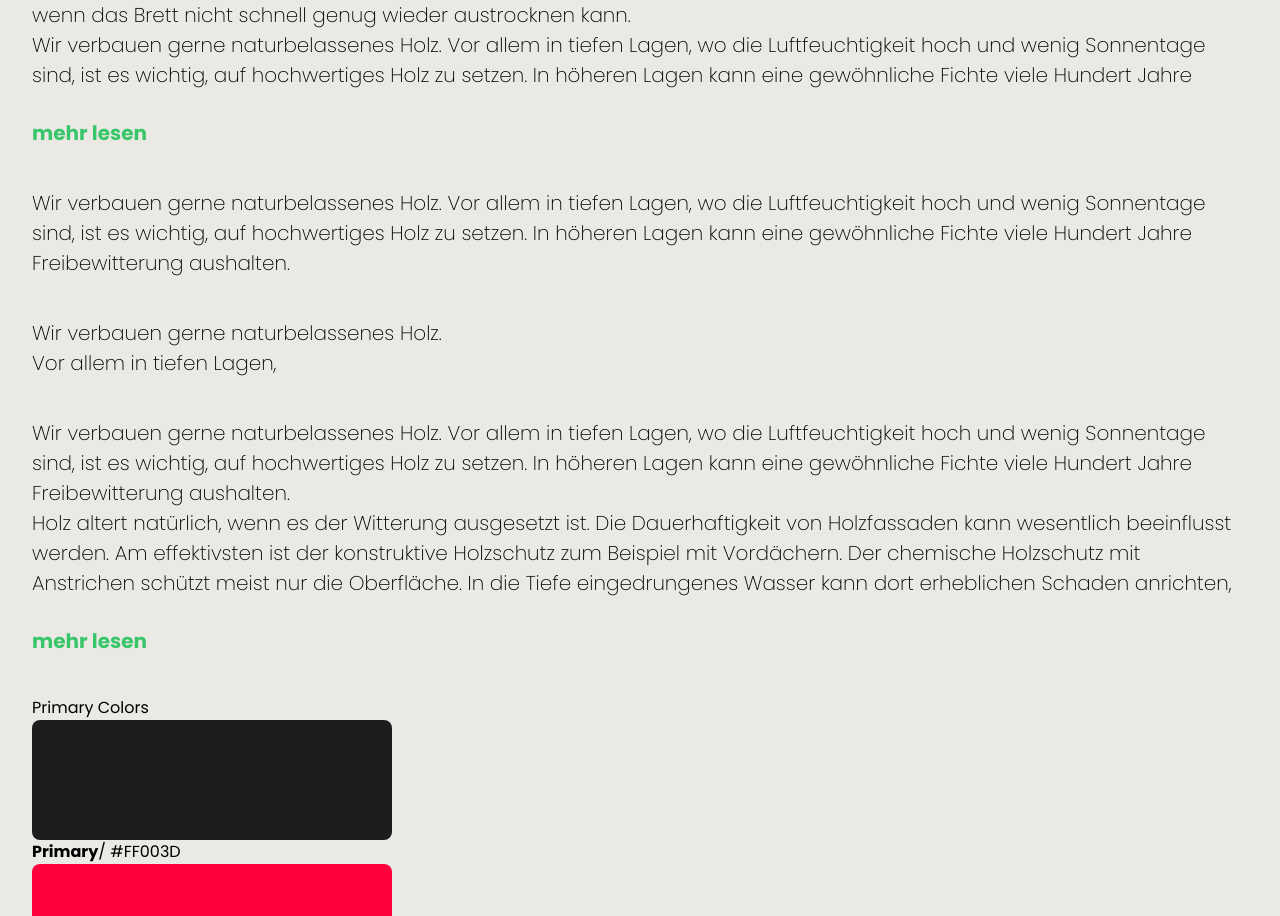
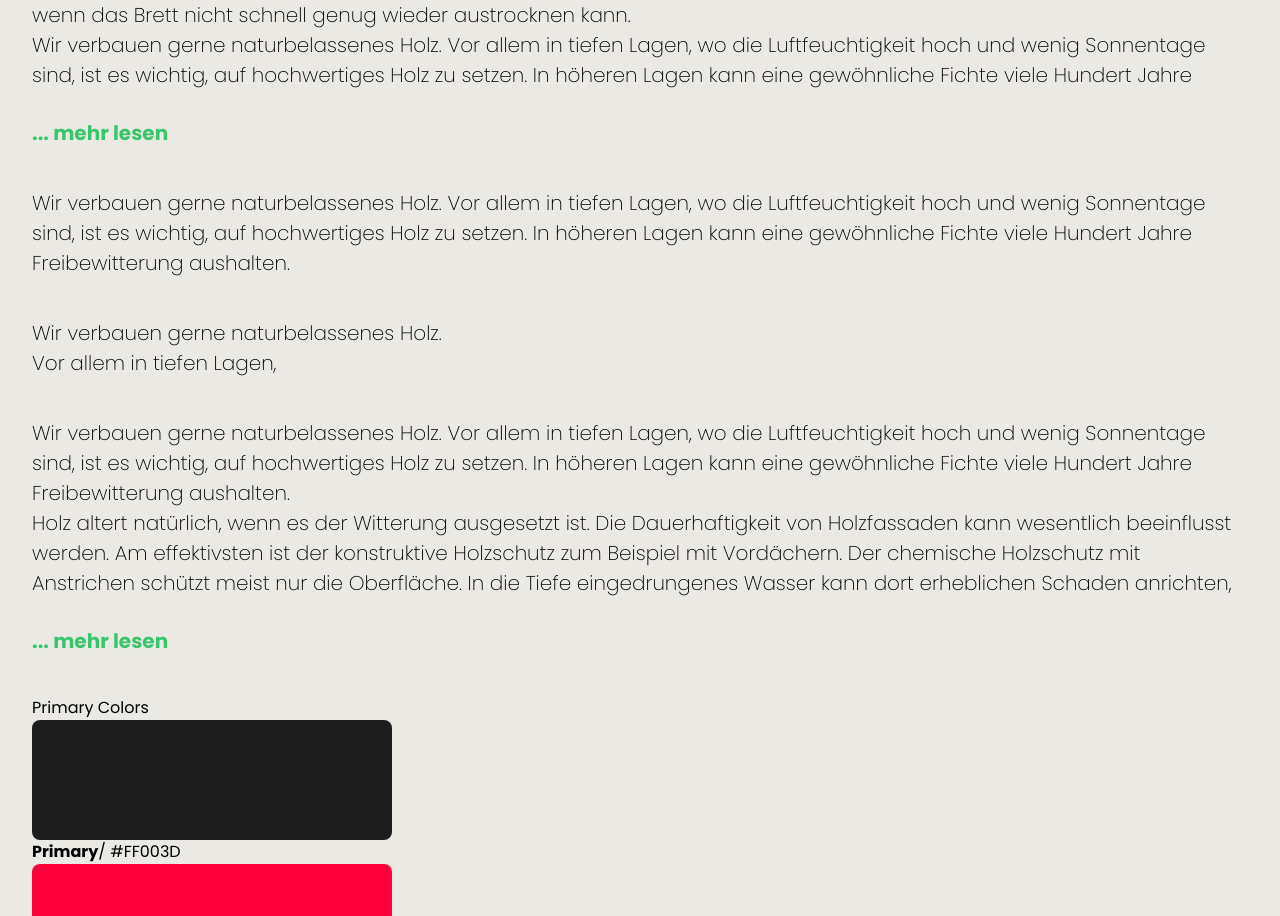
Before and after one commit to khoanm99/fecker-testing, a Next.js app: page /style-guide in a window 1280 px wide. Shown: the part 1449-2365 px from the top of the page. Built offline with nearby package versions, Linux system fonts and the light colour scheme; a web font is replaced by a local one.

Commit message:
fix: change text when expand

```diff
--- a/molecules/collapse/index.tsx
+++ b/molecules/collapse/index.tsx
@@ -53,7 +53,11 @@ const Collapse = ({ content }: { content: string[] }) => {
       </div>
       {showExpand && (
         <div onClick={() => handleClick()} className={`mt-7 cursor-pointer`}>
-          <Text size={`number`} content={`mehr lesen`} cls={`text-green`} />
+          <Text
+            size={`number`}
+            content={expanded ? '... weniger lesen' : '... mehr lesen'}
+            cls={`text-green`}
+          />
         </div>
       )}
     </div>
```
